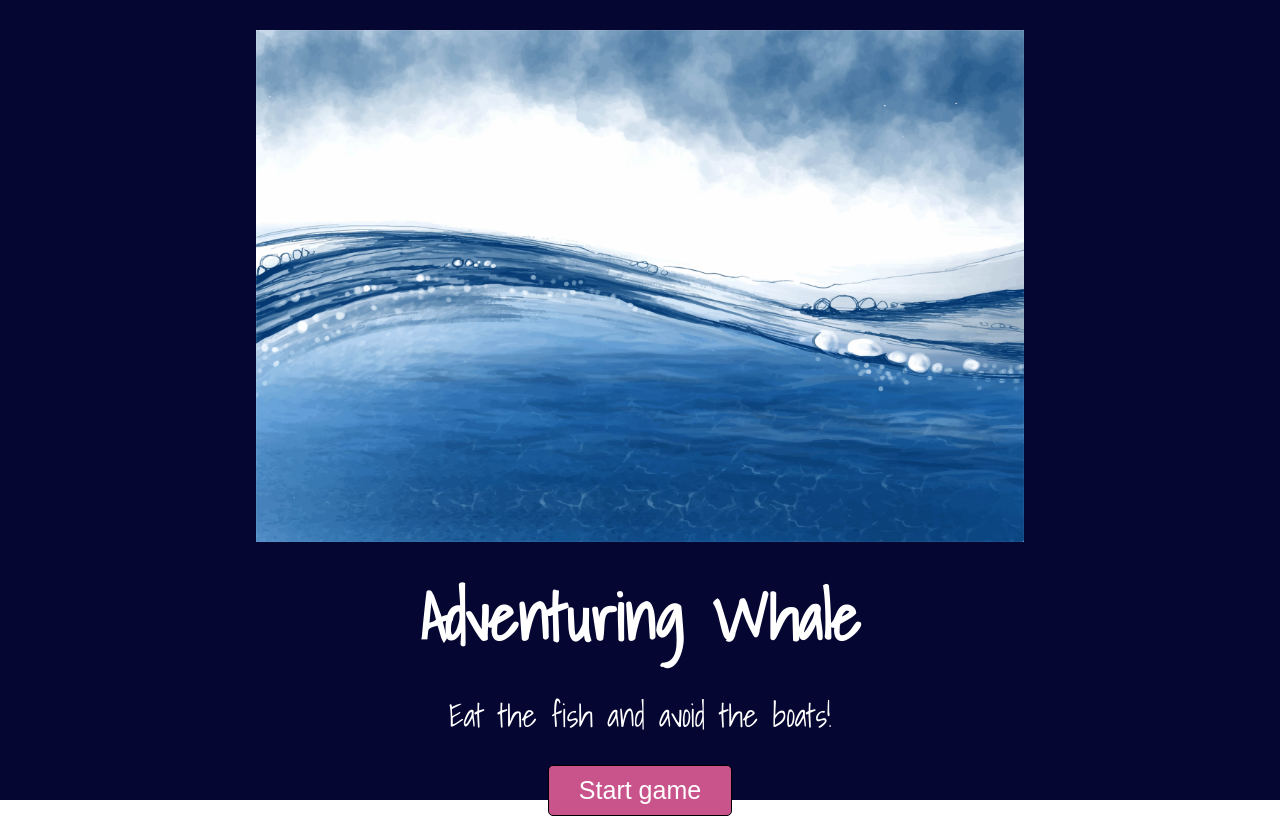
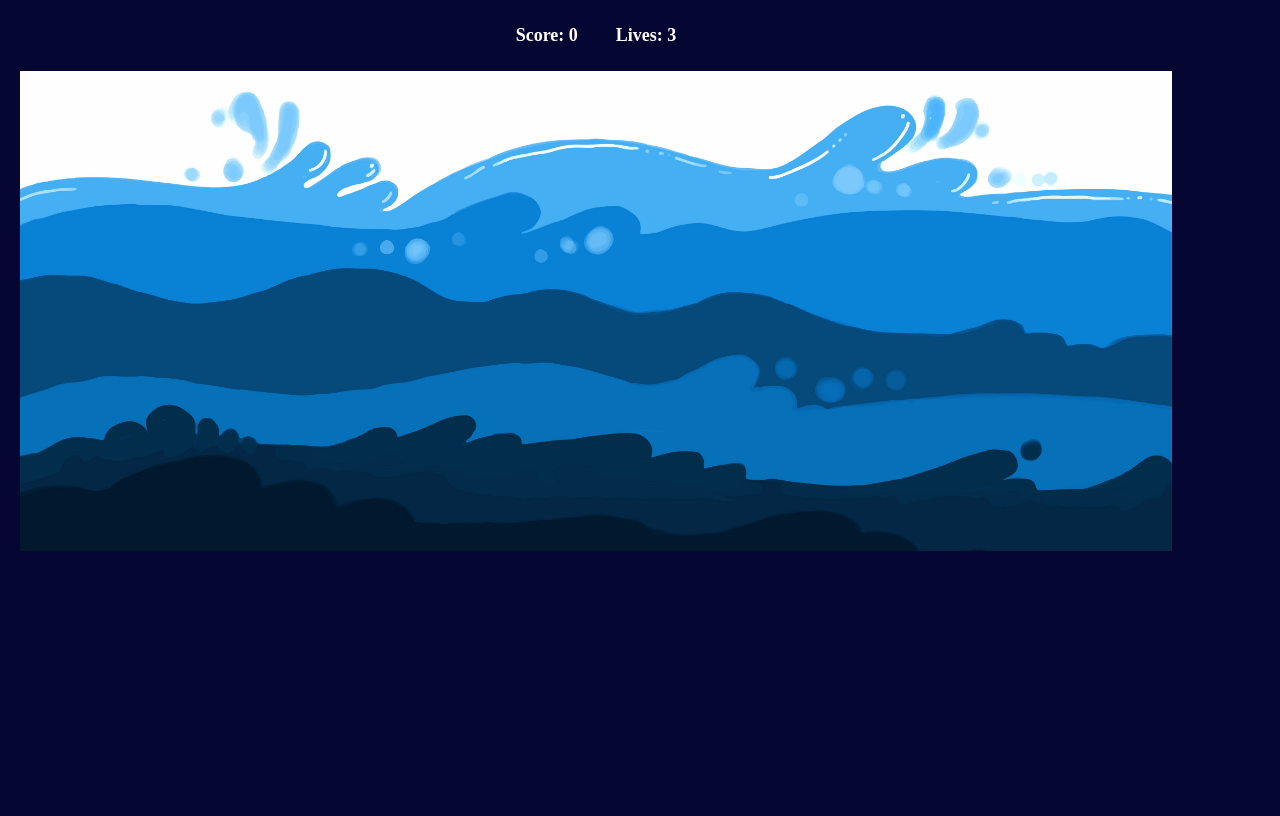
Before and after one commit to Martinaziza/Adventuring-whale, a plain HTML site: page index.html in a window 1280 px wide. Both pictures are taken after a click on the button "Start game". Drawn offline with Linux system fonts and the light colour scheme.

Commit message:
start button working

```diff
--- /dev/null
+++ b/JS/game.js
@@ -0,0 +1,41 @@
+class Game {
+  constructor() {
+    this.startScreen = document.getElementById("game-intro");
+    this.gameContainer = document.getElementById("game-container");
+    this.endScreen = document.getElementById("game-end");
+    this.player = null; //player will be another class
+    //game screen height and width (adjust the numbers)
+    // I have these on the CSS do I need to have them here as well? Also does JS override CSS
+    this.height = 60;
+    this.width = 90;
+    this.obstacles = [];
+    this.score = 0;
+    this.lives = 3;
+    this.gameIsOver = false;
+    this.gameInvtervalId;
+    this.gameLoopFrequency = Math.round(1000 / 60);
+  }
+
+  start() {
+    this.gameContainer.style.height = `${this.height}vh`;
+    this.gameContainer.style.width = `${this.width}vw`;
+    this.startScreen.style.display = "none";
+    this.gameContainer.style.display = "block";
+    //create the setInterval
+    this.gameInvtervalId = setInterval(() => {
+      this.gameLoop();
+    }, this.gameLoopFrequency);
+  }
+
+  gameLoop() {
+    console.log("gameLoop");
+    //checks it/runs 1000/60
+    this.update();
+    if (this.gameIsOver) {
+      clearInterval(this.gameInvtervalId);
+      this.gameOver();
+    }
+  }
+  update() {}
+  gameOver() {}
+}
--- a/JS/script.js
+++ b/JS/script.js
@@ -8,5 +8,7 @@ window.onload = function () {
 
   function startGame(){
     console.log("start game!")
+    const ourNewGame = new Game()
+    ourNewGame.start()
   }
 }
--- a/index.html
+++ b/index.html
@@ -14,11 +14,12 @@
 
     <!-- GAME INTRO SCREEN -->
     <div id="game-intro">
-<img src="Images/9021.jpg">
+        <h1>Adventuring Whale</h1>
+<img src="Images/start screen image.png">
 <br>
-<h1>Adventuring Whale</h1>
 <p> Eat the fish and avoid the boats!</p>
 <button id="start-button">Start game</button>
+<br>
 </div>
 
 <!-- GAME CONTAINER SCREEN -->
@@ -38,6 +39,7 @@
     <button id="restart-button">Restart</button>
 </div>
 </main>
+<script src="JS/game.js"> </script>
 <script src="JS/script.js"></script>
 </body>
 </html>
--- a/style.css
+++ b/style.css
@@ -2,11 +2,12 @@ body{
     text-align: center;
     padding: 0;
     margin: 0;
+    background-color:  rgb(6, 6, 50) ;
 }
 
 #game-intro {
-      background-color: rgb(6, 6, 50);
-      height: 100vh;
+      /* background-color: rgb(6, 6, 50); */
+      height: 99vh;
       color: white;
       font-family: "Shadows Into Light", cursive;
       font-size: xx-large;
@@ -18,7 +19,7 @@ body{
 }
 
 h1, p {
-    margin: 0;
+    margin: 5px;
     padding: 0 0 20px 0;
 }
 
@@ -28,13 +29,14 @@ hsl(332, 52%, 56%);
 color:white;
 font-size: 25px;
 padding: 10px 30px;
+margin: 20px 0;
 border:1px solid black;
 border-radius: 5px;
 }
 
 #game-container {
    display: none;
-   width:90vw;
+   width:100vw;
    height: 100vh;
    padding: 20px;
    background-color: rgb(6, 6, 50);
@@ -53,7 +55,7 @@ border-radius: 5px;
     background-image: url("Images/wave-background.jpg");
     width: 90vw;
     height: 60vh;
-    background-size: cover;
+     background-size: cover;
 }
 
 #game-end {
```
Also changed, not shown: Images/9021.jpg (deleted), Images/road.jpg (deleted), Images/start screen image.png (added), Images/whale player 1.png (added).
